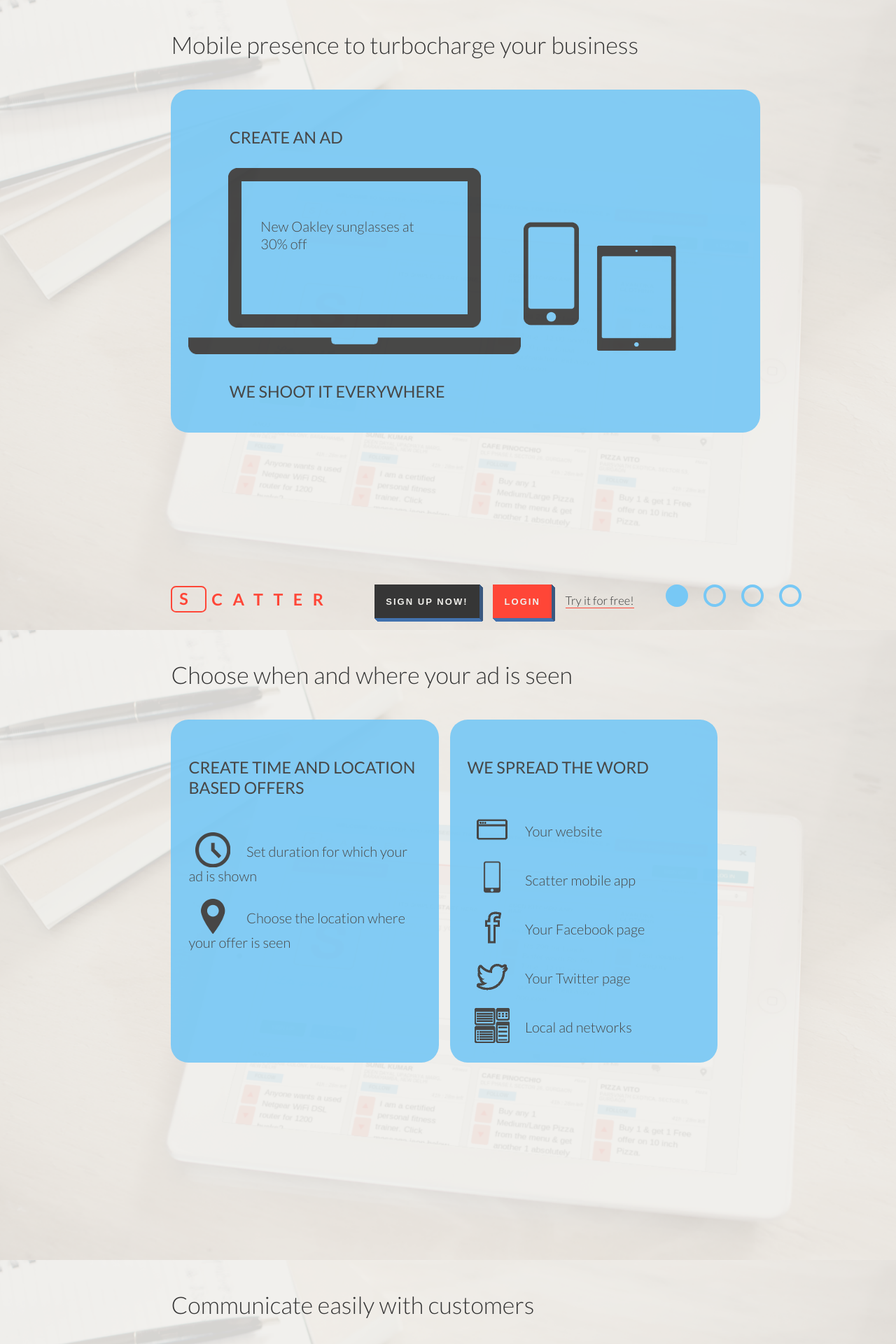
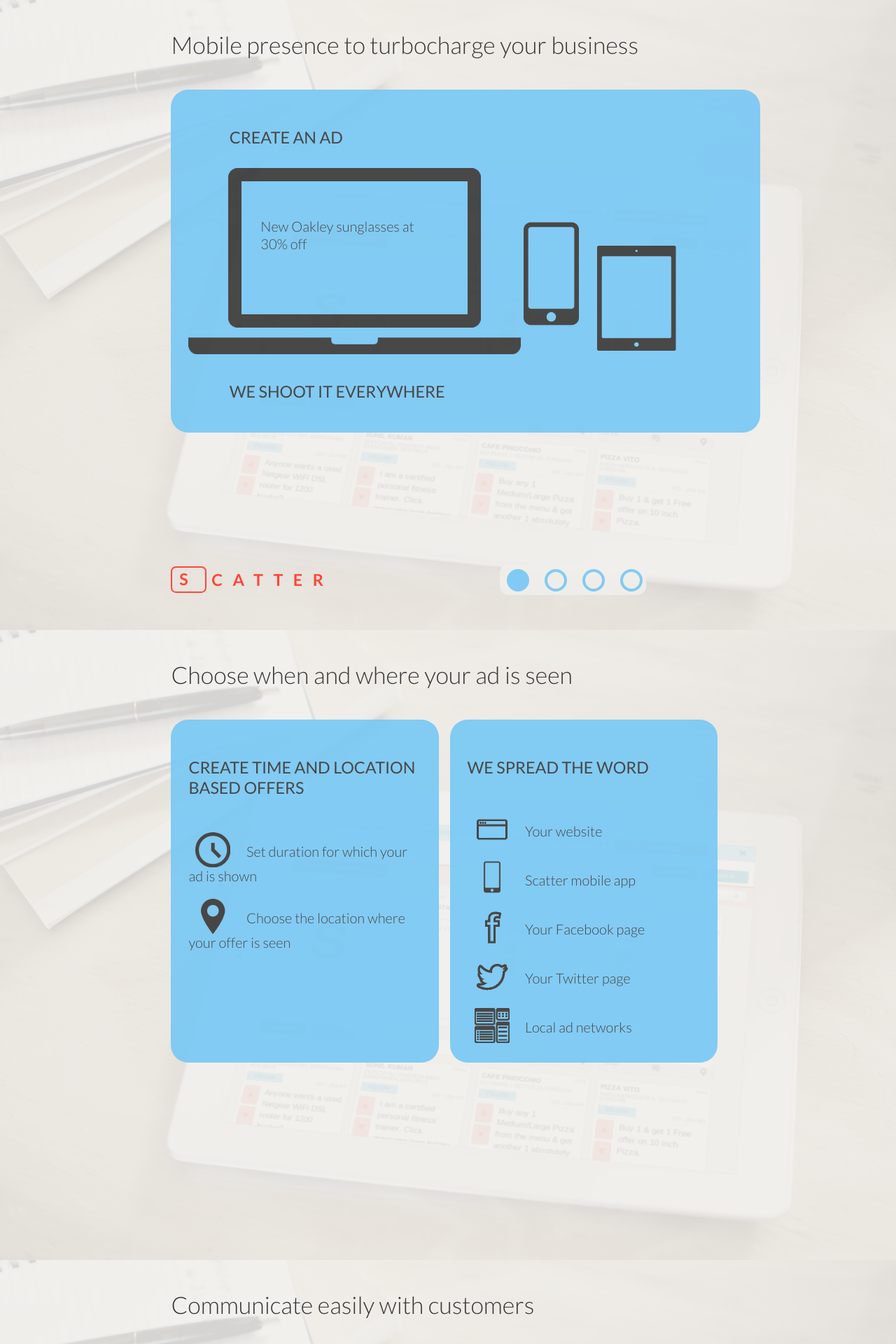
Before and after one commit to metamn/scatter, a Jekyll site: the page built from _posts/2013-08-13-business.html, in a window 1280 px wide. Shown: the top 1920 px of the page at 70% size. Built offline with Jekyll 4.4.1, drawn with Linux system fonts in a browser that asks for light colours; nearby versions of some CDN libraries.

Commit message:
Header refactored

```diff
--- a/_includes/header.html
+++ b/_includes/header.html
@@ -4,14 +4,6 @@
       {{ site.name }}
     </a>
   </h1>
-
-
-  <form>
-    <input type="submit" value="Sign up now!">
-    <input type="submit" value="Login">
-    <a href="{{ site.url }}/business" title="Try it for free">Try it for free!</a>
-  </form>
-
 
   <nav>
     <ul>
--- a/assets/print.css
+++ b/assets/print.css
@@ -90,16 +90,18 @@
 html, body, .container, #content, #content section { height: 100%; }
 
 body .container { /* background-attachment does the trick */ }
-body .container #header { width: 100%; float: left; }
-body .container #header h1 { width: 61.804%; margin-left: 19.098%; position: fixed; z-index: 1; bottom: 1.25em; padding-bottom: 0; }
-body .container #header form, body .container #header nav { display: none; }
+body .container #header { position: fixed; bottom: 2.5em; z-index: 1; width: 61.804%; margin-left: 19.098%; }
+@media only screen and (min-width: 1401px) { body .container #header { bottom: 5em; } }
+body .container #header h1 { padding: 0; margin: 0; }
+body .container #header nav { display: none; }
 body .container #content section { position: relative; background-position: top center; background-repeat: no-repeat; background-size: cover; background-attachment: fixed; }
 body .container #content section article { width: 61.804%; margin-left: 19.098%; }
 @media only screen and (max-width: 766px) { body .container #content section#features, body .container #content section#testimonials { height: 220%; }
   body .container #content section#features article, body .container #content section#testimonials article { width: 80.902%; margin-left: 9.549%; } }
 
-body.business .container #header { position: fixed; bottom: 2.5em; z-index: 1; }
-body.business .container #header h1, body.business .container #header form, body.business .container #header nav { display: inline-block; width: auto; margin-right: 2.5em; position: relative; float: left; }
+body.business .container #header h1, body.business .container #header nav { width: auto; float: left; }
+body.business .container #header h1 { margin-left: 0; margin-top: 0.3125em; }
+body.business .container #header nav { margin-left: 30%; display: block; }
 
 body { background: #f0efeb; color: #363636; }
 body .container a { color: #ff4637; text-decoration: none; }
@@ -172,19 +174,19 @@
 @media only screen and (max-width: 766px) { body .container #content section#testimonials article form p { display: block; margin: 1.25em 0; } }
 body .container #content section#testimonials.active { display: block; }
 
-body.business .container #header { bottom: 0; }
-body.business .container #header form { font-size: smaller; }
-body.business .container #header form input { font-size: small; }
-body.business .container #header form input:last-of-type { background: #ff4637; color: #f0efeb; text-transform: uppercase; font-weight: 700; letter-spacing: 0.15625em; padding: 1.25em; margin-right: 1.25em; -webkit-box-shadow: 1px 0px #3a587f, 0px 1px #4171ae, 2px 1px #3a587f, 1px 2px #4171ae, 3px 2px #3a587f, 2px 3px #4171ae, 4px 3px #3a587f, 3px 4px #4171ae, 5px 4px #3a587f, 4px 5px #4171ae; -moz-box-shadow: 1px 0px #3a587f, 0px 1px #4171ae, 2px 1px #3a587f, 1px 2px #4171ae, 3px 2px #3a587f, 2px 3px #4171ae, 4px 3px #3a587f, 3px 4px #4171ae, 5px 4px #3a587f, 4px 5px #4171ae; box-shadow: 1px 0px #3a587f, 0px 1px #4171ae, 2px 1px #3a587f, 1px 2px #4171ae, 3px 2px #3a587f, 2px 3px #4171ae, 4px 3px #3a587f, 3px 4px #4171ae, 5px 4px #3a587f, 4px 5px #4171ae; }
-body.business .container #header form input:last-of-type:hover, body.business .container #header form input:last-of-type:focus, body.business .container #header form input:last-of-type.hover, body.business .container #header form input:last-of-type.focus { transform: translate(2px, 2px); -webkit-box-shadow: 1px 0px #3a587f, 0px 1px #4171ae, 2px 1px #3a587f, 1px 2px #4171ae, 3px 2px #3a587f, 2px 3px #4171ae, 4px 3px #3a587f, 3px 4px #4171ae; -moz-box-shadow: 1px 0px #3a587f, 0px 1px #4171ae, 2px 1px #3a587f, 1px 2px #4171ae, 3px 2px #3a587f, 2px 3px #4171ae, 4px 3px #3a587f, 3px 4px #4171ae; box-shadow: 1px 0px #3a587f, 0px 1px #4171ae, 2px 1px #3a587f, 1px 2px #4171ae, 3px 2px #3a587f, 2px 3px #4171ae, 4px 3px #3a587f, 3px 4px #4171ae; }
-body.business .container #header form input:last-of-type:active, body.business .container #header form input:last-of-type.active { transform: translate(4px, 4px); -webkit-box-shadow: 1px 0px #3a587f, 0px 1px #4171ae, 2px 1px #3a587f, 1px 2px #4171ae; -moz-box-shadow: 1px 0px #3a587f, 0px 1px #4171ae, 2px 1px #3a587f, 1px 2px #4171ae; box-shadow: 1px 0px #3a587f, 0px 1px #4171ae, 2px 1px #3a587f, 1px 2px #4171ae; }
-@media only screen and (max-width: 766px) { body.business .container #header form input:last-of-type { padding: 0.625em; margin: 0.3125em 0; font-weight: 400; letter-spacing: 1px; text-transform: none; display: block; } }
+body.business .container #header nav { background: #f0efeb; padding: 0.3125em 0.625em 0.625em 0.3125em; opacity: .9; -webkit-border-radius: 0.625em; -moz-border-radius: 0.625em; -ms-border-radius: 0.625em; -o-border-radius: 0.625em; border-radius: 0.625em; }
 body.business .container #header nav ul { display: block; margin: 0; }
 body.business .container #header nav ul li { display: inline-block; list-style-type: none; margin-left: 0; float: left; margin-right: 1.25em; }
 body.business .container #header nav ul li.last, body.business .container #header nav ul li:last-of-type { margin-right: 0; }
 body.business .container #header nav ul li { padding-right: 1.25em; cursor: pointer; }
 body.business .container #header nav ul li:after { content: ''; position: absolute; width: 24px; height: 24px; border-radius: 50%; border: 4px solid #77c8f5; }
 body.business .container #header nav ul li:hover:after, body.business .container #header nav ul li.active:after { background: #77c8f5; }
+body.business .container form { font-size: smaller; }
+body.business .container form input { font-size: small; }
+body.business .container form input:last-of-type { background: #ff4637; color: #f0efeb; text-transform: uppercase; font-weight: 700; letter-spacing: 0.15625em; padding: 1.25em; margin-right: 1.25em; -webkit-box-shadow: 1px 0px #3a587f, 0px 1px #4171ae, 2px 1px #3a587f, 1px 2px #4171ae, 3px 2px #3a587f, 2px 3px #4171ae, 4px 3px #3a587f, 3px 4px #4171ae, 5px 4px #3a587f, 4px 5px #4171ae; -moz-box-shadow: 1px 0px #3a587f, 0px 1px #4171ae, 2px 1px #3a587f, 1px 2px #4171ae, 3px 2px #3a587f, 2px 3px #4171ae, 4px 3px #3a587f, 3px 4px #4171ae, 5px 4px #3a587f, 4px 5px #4171ae; box-shadow: 1px 0px #3a587f, 0px 1px #4171ae, 2px 1px #3a587f, 1px 2px #4171ae, 3px 2px #3a587f, 2px 3px #4171ae, 4px 3px #3a587f, 3px 4px #4171ae, 5px 4px #3a587f, 4px 5px #4171ae; }
+body.business .container form input:last-of-type:hover, body.business .container form input:last-of-type:focus, body.business .container form input:last-of-type.hover, body.business .container form input:last-of-type.focus { transform: translate(2px, 2px); -webkit-box-shadow: 1px 0px #3a587f, 0px 1px #4171ae, 2px 1px #3a587f, 1px 2px #4171ae, 3px 2px #3a587f, 2px 3px #4171ae, 4px 3px #3a587f, 3px 4px #4171ae; -moz-box-shadow: 1px 0px #3a587f, 0px 1px #4171ae, 2px 1px #3a587f, 1px 2px #4171ae, 3px 2px #3a587f, 2px 3px #4171ae, 4px 3px #3a587f, 3px 4px #4171ae; box-shadow: 1px 0px #3a587f, 0px 1px #4171ae, 2px 1px #3a587f, 1px 2px #4171ae, 3px 2px #3a587f, 2px 3px #4171ae, 4px 3px #3a587f, 3px 4px #4171ae; }
+body.business .container form input:last-of-type:active, body.business .container form input:last-of-type.active { transform: translate(4px, 4px); -webkit-box-shadow: 1px 0px #3a587f, 0px 1px #4171ae, 2px 1px #3a587f, 1px 2px #4171ae; -moz-box-shadow: 1px 0px #3a587f, 0px 1px #4171ae, 2px 1px #3a587f, 1px 2px #4171ae; box-shadow: 1px 0px #3a587f, 0px 1px #4171ae, 2px 1px #3a587f, 1px 2px #4171ae; }
+@media only screen and (max-width: 766px) { body.business .container form input:last-of-type { padding: 0.625em; margin: 0.3125em 0; font-weight: 400; letter-spacing: 1px; text-transform: none; display: block; } }
 body.business .container #content section { background-image: url(/assets/tablet-with-scatter.png); }
 body.business .container #content section div { width: 42%; margin-right: 2%; margin-bottom: 2%; height: 22em; display: inline-block; float: left; padding: 1.25em; background: #77c8f5; opacity: .9; -webkit-border-radius: 1.25em; -moz-border-radius: 1.25em; -ms-border-radius: 1.25em; -o-border-radius: 1.25em; border-radius: 1.25em; }
 @media only screen and (min-width: 1401px) { body.business .container #content section div { height: 30em; } }
--- a/assets/screen.css
+++ b/assets/screen.css
@@ -90,16 +90,18 @@
 html, body, .container, #content, #content section { height: 100%; }
 
 body .container { /* background-attachment does the trick */ }
-body .container #header { width: 100%; float: left; }
-body .container #header h1 { width: 61.804%; margin-left: 19.098%; position: fixed; z-index: 1; bottom: 1.25em; padding-bottom: 0; }
-body .container #header form, body .container #header nav { display: none; }
+body .container #header { position: fixed; bottom: 2.5em; z-index: 1; width: 61.804%; margin-left: 19.098%; }
+@media only screen and (min-width: 1401px) { body .container #header { bottom: 5em; } }
+body .container #header h1 { padding: 0; margin: 0; }
+body .container #header nav { display: none; }
 body .container #content section { position: relative; background-position: top center; background-repeat: no-repeat; background-size: cover; background-attachment: fixed; }
 body .container #content section article { width: 61.804%; margin-left: 19.098%; }
 @media only screen and (max-width: 766px) { body .container #content section#features, body .container #content section#testimonials { height: 220%; }
   body .container #content section#features article, body .container #content section#testimonials article { width: 80.902%; margin-left: 9.549%; } }
 
-body.business .container #header { position: fixed; bottom: 2.5em; z-index: 1; }
-body.business .container #header h1, body.business .container #header form, body.business .container #header nav { display: inline-block; width: auto; margin-right: 2.5em; position: relative; float: left; }
+body.business .container #header h1, body.business .container #header nav { width: auto; float: left; }
+body.business .container #header h1 { margin-left: 0; margin-top: 0.3125em; }
+body.business .container #header nav { margin-left: 30%; display: block; }
 
 body { background: #f0efeb; color: #363636; }
 body .container a { color: #ff4637; text-decoration: none; }
@@ -172,19 +174,19 @@
 @media only screen and (max-width: 766px) { body .container #content section#testimonials article form p { display: block; margin: 1.25em 0; } }
 body .container #content section#testimonials.active { display: block; }
 
-body.business .container #header { bottom: 0; }
-body.business .container #header form { font-size: smaller; }
-body.business .container #header form input { font-size: small; }
-body.business .container #header form input:last-of-type { background: #ff4637; color: #f0efeb; text-transform: uppercase; font-weight: 700; letter-spacing: 0.15625em; padding: 1.25em; margin-right: 1.25em; -webkit-box-shadow: 1px 0px #3a587f, 0px 1px #4171ae, 2px 1px #3a587f, 1px 2px #4171ae, 3px 2px #3a587f, 2px 3px #4171ae, 4px 3px #3a587f, 3px 4px #4171ae, 5px 4px #3a587f, 4px 5px #4171ae; -moz-box-shadow: 1px 0px #3a587f, 0px 1px #4171ae, 2px 1px #3a587f, 1px 2px #4171ae, 3px 2px #3a587f, 2px 3px #4171ae, 4px 3px #3a587f, 3px 4px #4171ae, 5px 4px #3a587f, 4px 5px #4171ae; box-shadow: 1px 0px #3a587f, 0px 1px #4171ae, 2px 1px #3a587f, 1px 2px #4171ae, 3px 2px #3a587f, 2px 3px #4171ae, 4px 3px #3a587f, 3px 4px #4171ae, 5px 4px #3a587f, 4px 5px #4171ae; }
-body.business .container #header form input:last-of-type:hover, body.business .container #header form input:last-of-type:focus, body.business .container #header form input:last-of-type.hover, body.business .container #header form input:last-of-type.focus { transform: translate(2px, 2px); -webkit-box-shadow: 1px 0px #3a587f, 0px 1px #4171ae, 2px 1px #3a587f, 1px 2px #4171ae, 3px 2px #3a587f, 2px 3px #4171ae, 4px 3px #3a587f, 3px 4px #4171ae; -moz-box-shadow: 1px 0px #3a587f, 0px 1px #4171ae, 2px 1px #3a587f, 1px 2px #4171ae, 3px 2px #3a587f, 2px 3px #4171ae, 4px 3px #3a587f, 3px 4px #4171ae; box-shadow: 1px 0px #3a587f, 0px 1px #4171ae, 2px 1px #3a587f, 1px 2px #4171ae, 3px 2px #3a587f, 2px 3px #4171ae, 4px 3px #3a587f, 3px 4px #4171ae; }
-body.business .container #header form input:last-of-type:active, body.business .container #header form input:last-of-type.active { transform: translate(4px, 4px); -webkit-box-shadow: 1px 0px #3a587f, 0px 1px #4171ae, 2px 1px #3a587f, 1px 2px #4171ae; -moz-box-shadow: 1px 0px #3a587f, 0px 1px #4171ae, 2px 1px #3a587f, 1px 2px #4171ae; box-shadow: 1px 0px #3a587f, 0px 1px #4171ae, 2px 1px #3a587f, 1px 2px #4171ae; }
-@media only screen and (max-width: 766px) { body.business .container #header form input:last-of-type { padding: 0.625em; margin: 0.3125em 0; font-weight: 400; letter-spacing: 1px; text-transform: none; display: block; } }
+body.business .container #header nav { background: #f0efeb; padding: 0.3125em 0.625em 0.625em 0.3125em; opacity: .9; -webkit-border-radius: 0.625em; -moz-border-radius: 0.625em; -ms-border-radius: 0.625em; -o-border-radius: 0.625em; border-radius: 0.625em; }
 body.business .container #header nav ul { display: block; margin: 0; }
 body.business .container #header nav ul li { display: inline-block; list-style-type: none; margin-left: 0; float: left; margin-right: 1.25em; }
 body.business .container #header nav ul li.last, body.business .container #header nav ul li:last-of-type { margin-right: 0; }
 body.business .container #header nav ul li { padding-right: 1.25em; cursor: pointer; }
 body.business .container #header nav ul li:after { content: ''; position: absolute; width: 24px; height: 24px; border-radius: 50%; border: 4px solid #77c8f5; }
 body.business .container #header nav ul li:hover:after, body.business .container #header nav ul li.active:after { background: #77c8f5; }
+body.business .container form { font-size: smaller; }
+body.business .container form input { font-size: small; }
+body.business .container form input:last-of-type { background: #ff4637; color: #f0efeb; text-transform: uppercase; font-weight: 700; letter-spacing: 0.15625em; padding: 1.25em; margin-right: 1.25em; -webkit-box-shadow: 1px 0px #3a587f, 0px 1px #4171ae, 2px 1px #3a587f, 1px 2px #4171ae, 3px 2px #3a587f, 2px 3px #4171ae, 4px 3px #3a587f, 3px 4px #4171ae, 5px 4px #3a587f, 4px 5px #4171ae; -moz-box-shadow: 1px 0px #3a587f, 0px 1px #4171ae, 2px 1px #3a587f, 1px 2px #4171ae, 3px 2px #3a587f, 2px 3px #4171ae, 4px 3px #3a587f, 3px 4px #4171ae, 5px 4px #3a587f, 4px 5px #4171ae; box-shadow: 1px 0px #3a587f, 0px 1px #4171ae, 2px 1px #3a587f, 1px 2px #4171ae, 3px 2px #3a587f, 2px 3px #4171ae, 4px 3px #3a587f, 3px 4px #4171ae, 5px 4px #3a587f, 4px 5px #4171ae; }
+body.business .container form input:last-of-type:hover, body.business .container form input:last-of-type:focus, body.business .container form input:last-of-type.hover, body.business .container form input:last-of-type.focus { transform: translate(2px, 2px); -webkit-box-shadow: 1px 0px #3a587f, 0px 1px #4171ae, 2px 1px #3a587f, 1px 2px #4171ae, 3px 2px #3a587f, 2px 3px #4171ae, 4px 3px #3a587f, 3px 4px #4171ae; -moz-box-shadow: 1px 0px #3a587f, 0px 1px #4171ae, 2px 1px #3a587f, 1px 2px #4171ae, 3px 2px #3a587f, 2px 3px #4171ae, 4px 3px #3a587f, 3px 4px #4171ae; box-shadow: 1px 0px #3a587f, 0px 1px #4171ae, 2px 1px #3a587f, 1px 2px #4171ae, 3px 2px #3a587f, 2px 3px #4171ae, 4px 3px #3a587f, 3px 4px #4171ae; }
+body.business .container form input:last-of-type:active, body.business .container form input:last-of-type.active { transform: translate(4px, 4px); -webkit-box-shadow: 1px 0px #3a587f, 0px 1px #4171ae, 2px 1px #3a587f, 1px 2px #4171ae; -moz-box-shadow: 1px 0px #3a587f, 0px 1px #4171ae, 2px 1px #3a587f, 1px 2px #4171ae; box-shadow: 1px 0px #3a587f, 0px 1px #4171ae, 2px 1px #3a587f, 1px 2px #4171ae; }
+@media only screen and (max-width: 766px) { body.business .container form input:last-of-type { padding: 0.625em; margin: 0.3125em 0; font-weight: 400; letter-spacing: 1px; text-transform: none; display: block; } }
 body.business .container #content section { background-image: url(/assets/tablet-with-scatter.png); }
 body.business .container #content section div { width: 42%; margin-right: 2%; margin-bottom: 2%; height: 22em; display: inline-block; float: left; padding: 1.25em; background: #77c8f5; opacity: .9; -webkit-border-radius: 1.25em; -moz-border-radius: 1.25em; -ms-border-radius: 1.25em; -o-border-radius: 1.25em; border-radius: 1.25em; }
 @media only screen and (min-width: 1401px) { body.business .container #content section div { height: 30em; } }
```
Also changed, not shown: assets/layout.css (+9 -7 lines), assets/layout.scss (+26 -27 lines), assets/theme.scss (+16 -12 lines), 7 other files.
